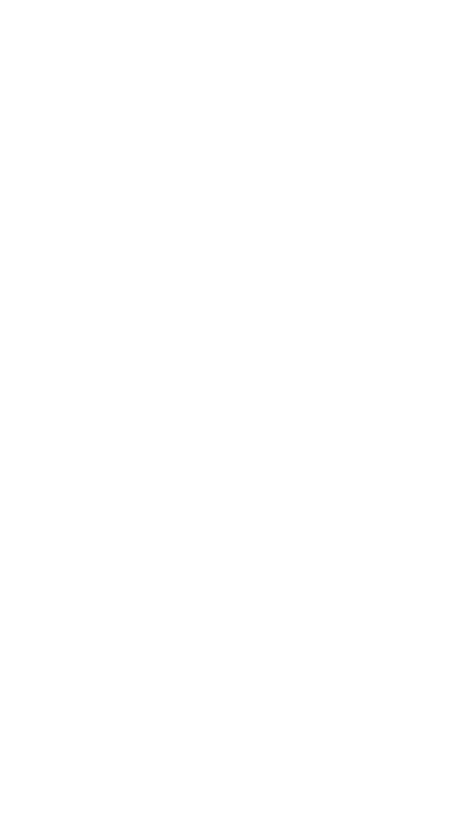
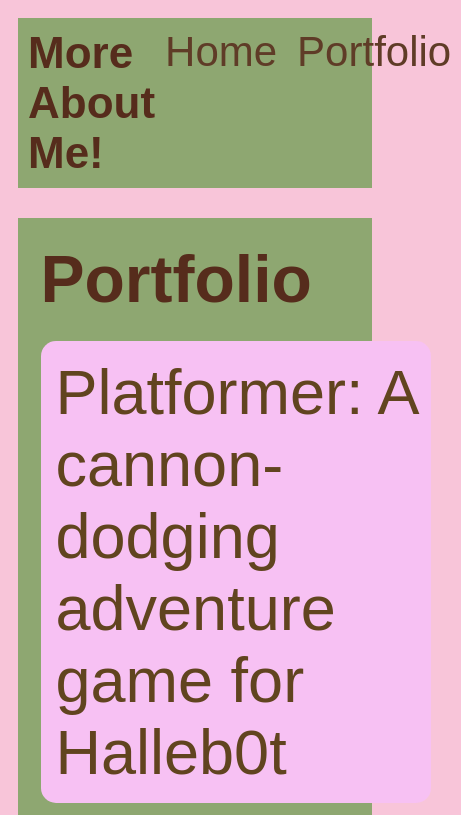
Before and after one commit to SugaShai-27/SugaShai-27.github.io, a plain HTML site: page portfolio.html in a window 390 px wide. Shown: the top 815 px of the page, 461 px wide, since content can reach past the window. Drawn offline with Linux system fonts and the light colour scheme.

Commit message:
add portfolio page to website

```diff
--- a/portfolio.html
+++ b/portfolio.html
@@ -0,0 +1,44 @@
+<!DOCTYPE html>
+<html>
+
+  <head>
+    <meta charset="utf-8">
+    <meta name="viewport" content="width=device-width">
+    <title>More About Me!</title>
+    <link rel="stylesheet" href="style.css" />
+  </head>
+
+  <body>
+    <!-- All content goes here -->
+    <div id="all-contents">
+        <nav>
+            <h1>More About Me!</h1>
+            <ul id="nav-ul">
+                <li class="nav-li">
+                    <a href="index.html">Home</a>
+                  </li>
+                  <li class="nav-li">
+                    <a href="portfolio.html">Portfolio</a>
+                  </li>
+            </ul>
+        </nav>
+
+        <main>
+            <div class="content">
+                <h1>Portfolio</h1>
+                <ul id="portfolio">
+                  <li>
+                    <a href="projects/platformer/">Platformer: A cannon-dodging adventure game for Halleb0t</a>
+                  </li>
+                  <li>
+                    <a href="projects/bouncing-box/">Bouncing Box: A fun introduction to web game development</a>
+                  </li>
+                  <li>
+                    <a href="projects/circularity/">Circularity: A poetic motion experiment with circles</a>
+                  </li>
+                </ul>
+              </div>
+        </main>
+    </div>
+  </body>
+</html>
--- a/style.css
+++ b/style.css
@@ -79,3 +79,79 @@ h2, h3 {
     display: flex;
     justify-content: space-between;
     margin-bottom: 20px;}
+
+    /* Portfolio styles */
+.content h1 {
+    color: rgb(86, 44, 28);
+  }
+
+  #portfolio {
+    list-style-type: none;
+    padding-left: 0;
+  }
+
+  #portfolio li {
+    background: #f7c1f3;
+    padding: 10px;
+    border-radius: 10px;
+    margin-bottom: 10px;
+  }
+
+  #portfolio li:hover {
+    background: #faecae;
+  }
+
+  #portfolio a {
+    text-decoration:none;
+    color: #61441f;
+  }
+
+/* responsive web design */
+@media screen and (min-width: 120px) and (max-width: 1080px) {
+    main {
+      height: 100ch;
+      zoom: 1.5;
+      display: grid;
+    }
+
+    h1 {
+      font-size: 44px;
+    }
+
+    h2 {
+      font-size: 42px;
+    }
+
+    h3 {
+      font-size: 36px;
+    }
+
+    #all-contents {
+      height: 100ch;
+      margin: none;
+    }
+
+    a {
+      font-size: 42px;
+    }
+
+    .sidebar {
+      margin-right: 0px;
+      justify-content: center;
+      align-items: center;
+    }
+
+    .sidebar-img {
+      width: 100%;
+    }
+
+    p,
+    li {
+      font-size: 24px;
+    }
+
+    .content {
+      align-content: center;
+      justify-content: center;
+    }
+  }
```
